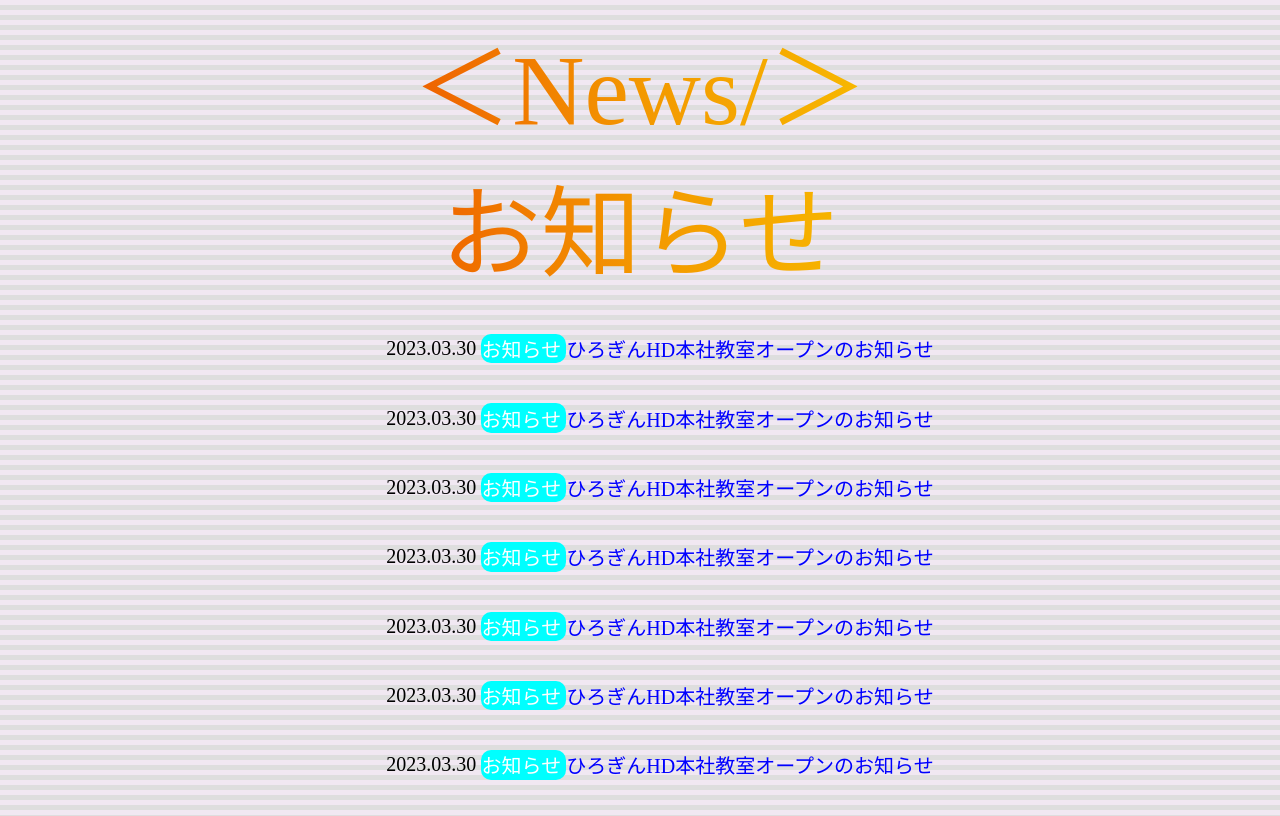
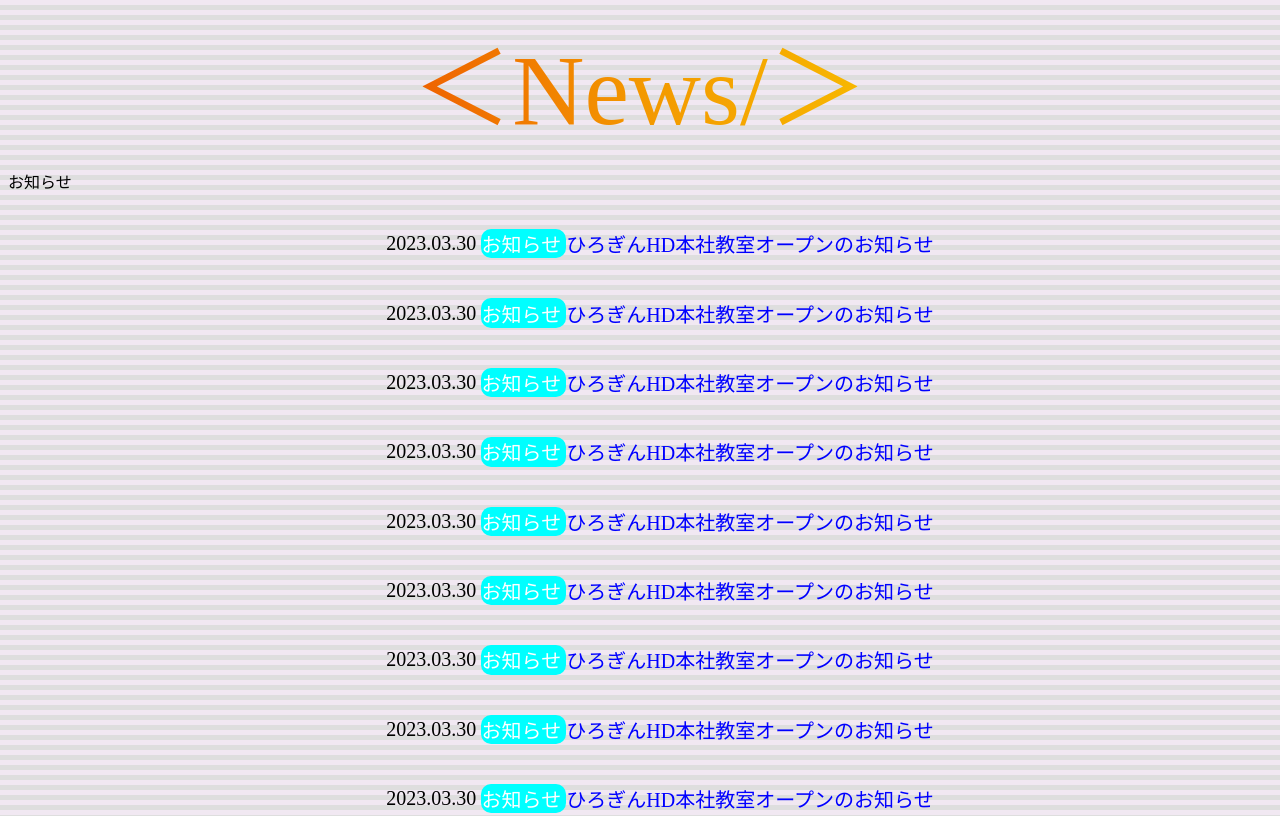
Before and after one commit to regalo-hcu/regalo-hcu.github.io, a plain HTML site: page news.html in a window 1280 px wide. Shown: the top 816 px of the page. Drawn offline with Linux system fonts and the light colour scheme; a web font is replaced by a local one.

Commit message:
お知らせのフォントどうしよう

```diff
--- a/news.html
+++ b/news.html
@@ -20,7 +20,7 @@
 <body>
     <header>
       <p class="newsmidasi">＜News/＞</p>
-      <p class="newsmidasi">お知らせ</p>
+      <p class="newsmidasi2">お知らせ</p>
     </header>
     <main>
     <ul>
```
